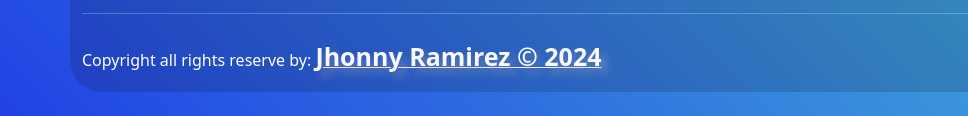
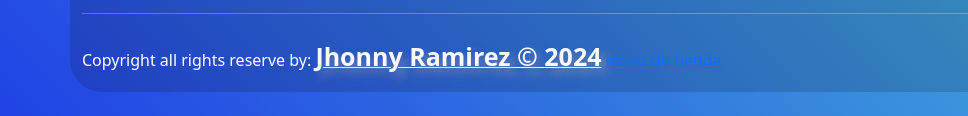
Before and after one commit to jhonny-jarh/website, a plain HTML site: page index.html in a window 1280 px wide. Shown: the part 5167-5283 px from the top of the page, 0-968 px from the left. Drawn offline with nearby package versions, Linux system fonts and the light colour scheme; a web font is replaced by a local one.

Commit message:
Update index.html
se añadio el link a la pagina de iconos

```diff
--- a/index.html
+++ b/index.html
@@ -500,7 +500,7 @@
                 ><strong class="text-light negrito">
                   Jhonny Ramirez &copy; 2024</strong
                 ></a
-              >
+              > <a href="https://iconos8.es/icon/Vg9lkdTa7rHR/online-shop">icono de tienda</a>
             </p>
           </div>
           <div class="col-md-5 col-lg-4">
```
